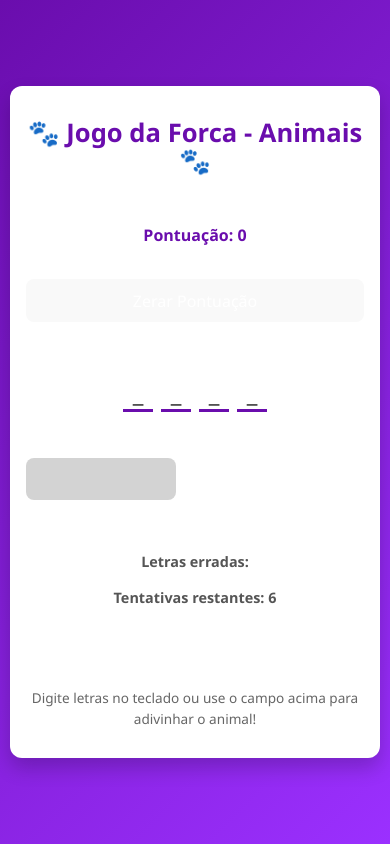
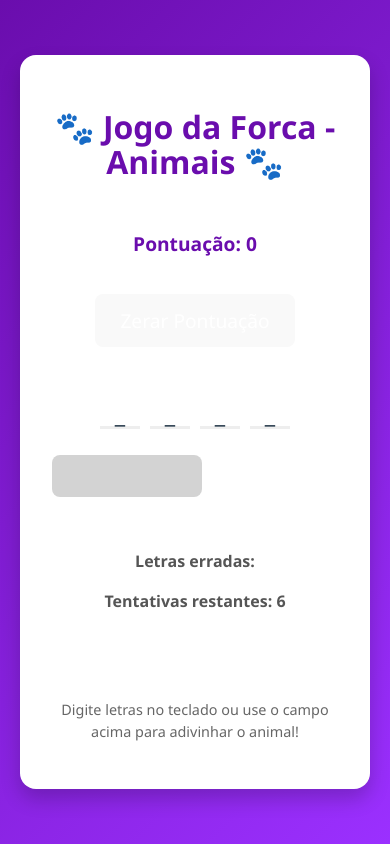
Before and after one commit to PauloLima4/jogo-da-forca, a React (Vite) app in the folder jogo-da-forca/: page / in a window 390 px wide. Built offline with nearby package versions, Linux system fonts and the light colour scheme.

Commit message:
Update App.css

```diff
--- a/jogo-da-forca/src/App.css
+++ b/jogo-da-forca/src/App.css
@@ -43,20 +43,25 @@ body {
 
 .word-box {
   display: flex;
+  flex-wrap: wrap;
   justify-content: center;
-  flex-wrap: wrap;
-  gap: 12px;
-  margin: 20px 0;
+  max-width: 100%;
+  overflow-wrap: break-word;
+  word-break: break-word;
+  gap: 10px;
 }
 
 .letter {
-  font-size: 2rem;
-  width: 36px;
-  height: 44px;
-  border-bottom: 3px solid #6a0dad;
+  font-size: 5vw;
+  width: 10vw;
+  height: 14vw;
+  max-width: 40px;
+  max-height: 50px;
+  border-bottom: 3px solid #eee;
   text-transform: uppercase;
-  line-height: 44px;
-  color: #333;
+  text-align: center;
+  line-height: 14vw;
+  user-select: none;
 }
 
 .status {
@@ -126,7 +131,7 @@ input[type="text"] {
   outline: none;
 }
 
-/* Tablets */
+/* Tablets
 @media (max-width: 768px) {
   .app {
     max-width: 90%;
@@ -149,55 +154,14 @@ input[type="text"] {
     padding: 10px 16px;
     font-size: 0.95rem;
   }
-}
+}*/
 
 /* Smartphones */
-
-@media (max-width: 480px) {
-  body {
-    padding: 10px;
-  }
-
-  .app {
-    max-width: 100%;
-    padding: 1rem;
-    border-radius: 12px;
-  }
-
-  .title {
-    font-size: 1.6rem;
-    margin-bottom: 1rem;
-  }
-
-  .word-box {
-    gap: 8px;
-  }
-
+@media (max-width: 600px) {
   .letter {
-    font-size: 1.5rem;
-    width: 30px;
-    height: 38px;
-    line-height: 38px;
-  }
-
-  .score {
-    font-size: 1rem;
-    margin-bottom: 1rem;
-  }
-
-  .status {
-    font-size: 0.9rem;
-    margin-bottom: 1rem;
-  }
-
-  button {
-    max-width: 100%;
-    padding: 12px 0;
-    font-size: 1rem;
-    margin-top: 1rem;
-  }
-
-  footer {
-    font-size: 0.85rem;
+    font-size: 6vw;
+    width: 12vw;
+    height: 18vw;
+    line-height: 18vw;
   }
 }
```
